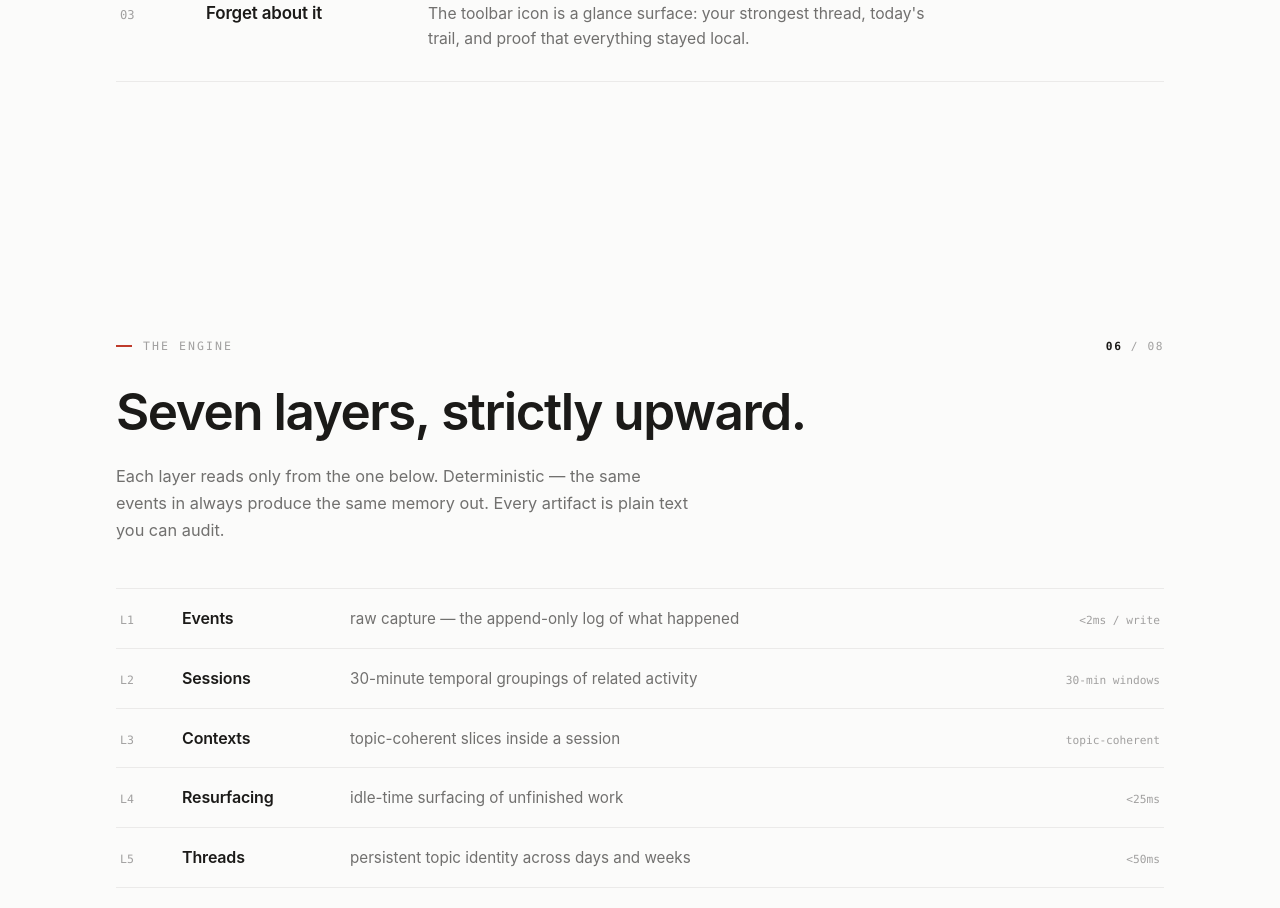
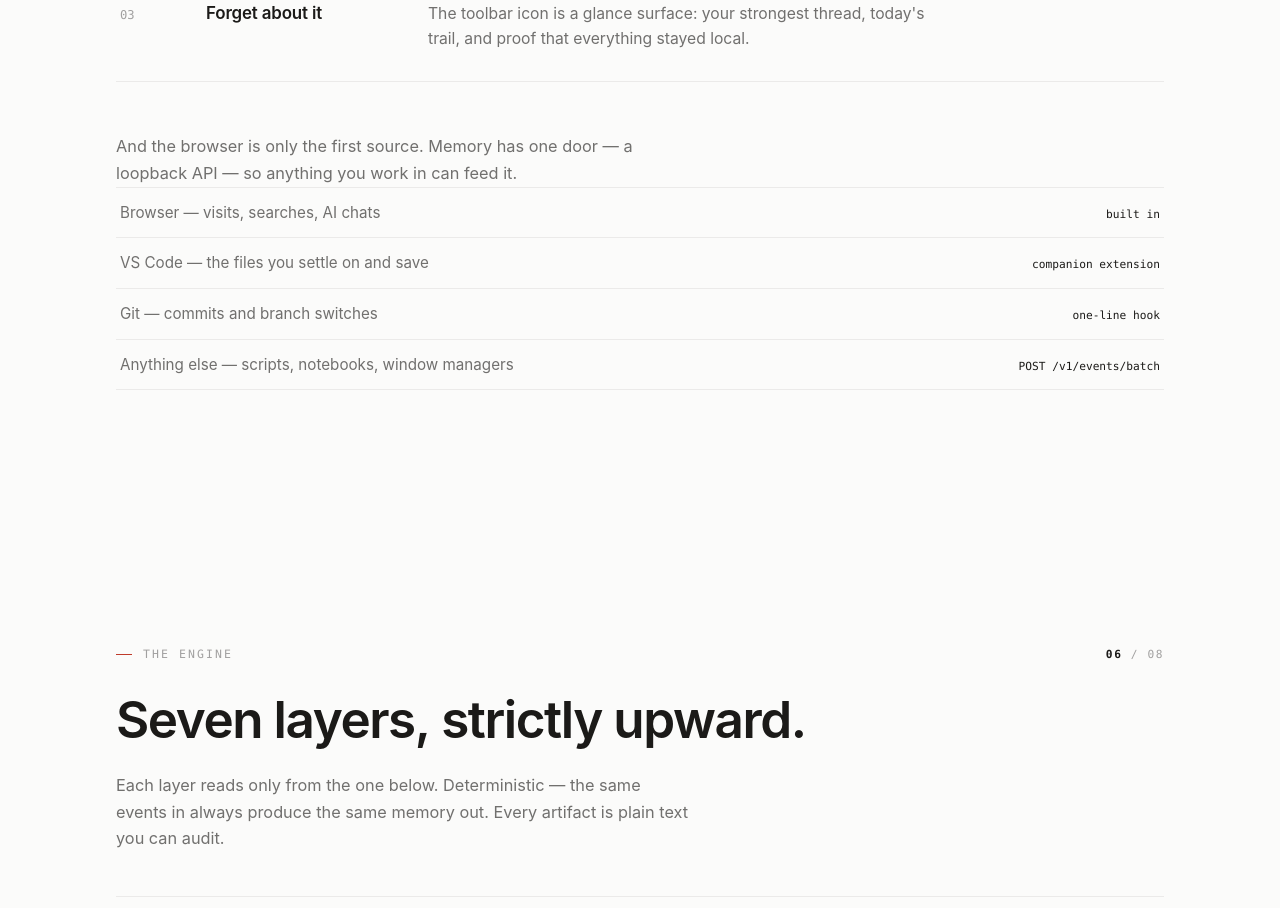
Before and after one commit to kunalKumar-13/Recall-me, a Next.js app in the folder apps/web/: page / in a window 1280 px wide. Shown: the part 6980-7888 px from the top of the page. Built offline with nearby package versions, Linux system fonts and the light colour scheme.

Commit message:
feat(web): works-with-your-tools strip in the extension chapter

```diff
--- a/apps/web/app/components/v2/Extension.tsx
+++ b/apps/web/app/components/v2/Extension.tsx
@@ -159,6 +159,29 @@ export function Extension() {
             </p>
           </div>
         </div>
+
+        <p className="body rise" style={{ marginTop: "clamp(30px, 4vw, 52px)" }}>
+          And the browser is only the first source. Memory has one door —
+          a loopback API — so anything you work in can feed it.
+        </p>
+        <div className="cap-table stagger">
+          <div className="cap-tr">
+            <span className="a">Browser — visits, searches, AI chats</span>
+            <span className="b">built in</span>
+          </div>
+          <div className="cap-tr">
+            <span className="a">VS Code — the files you settle on and save</span>
+            <span className="b">companion extension</span>
+          </div>
+          <div className="cap-tr">
+            <span className="a">Git — commits and branch switches</span>
+            <span className="b">one-line hook</span>
+          </div>
+          <div className="cap-tr">
+            <span className="a">Anything else — scripts, notebooks, window managers</span>
+            <span className="b">POST /v1/events/batch</span>
+          </div>
+        </div>
       </div>
     </Section>
   );
```
